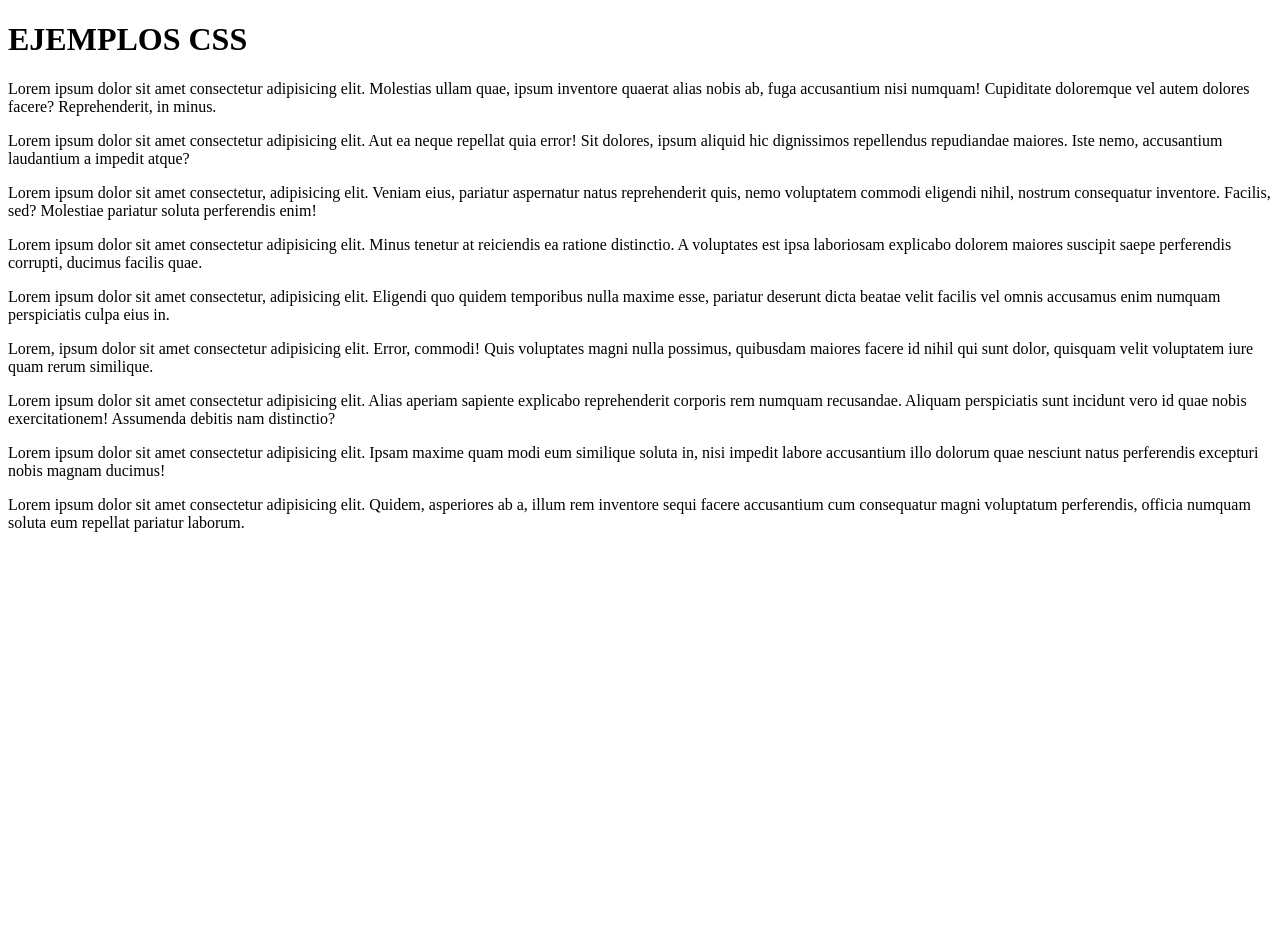
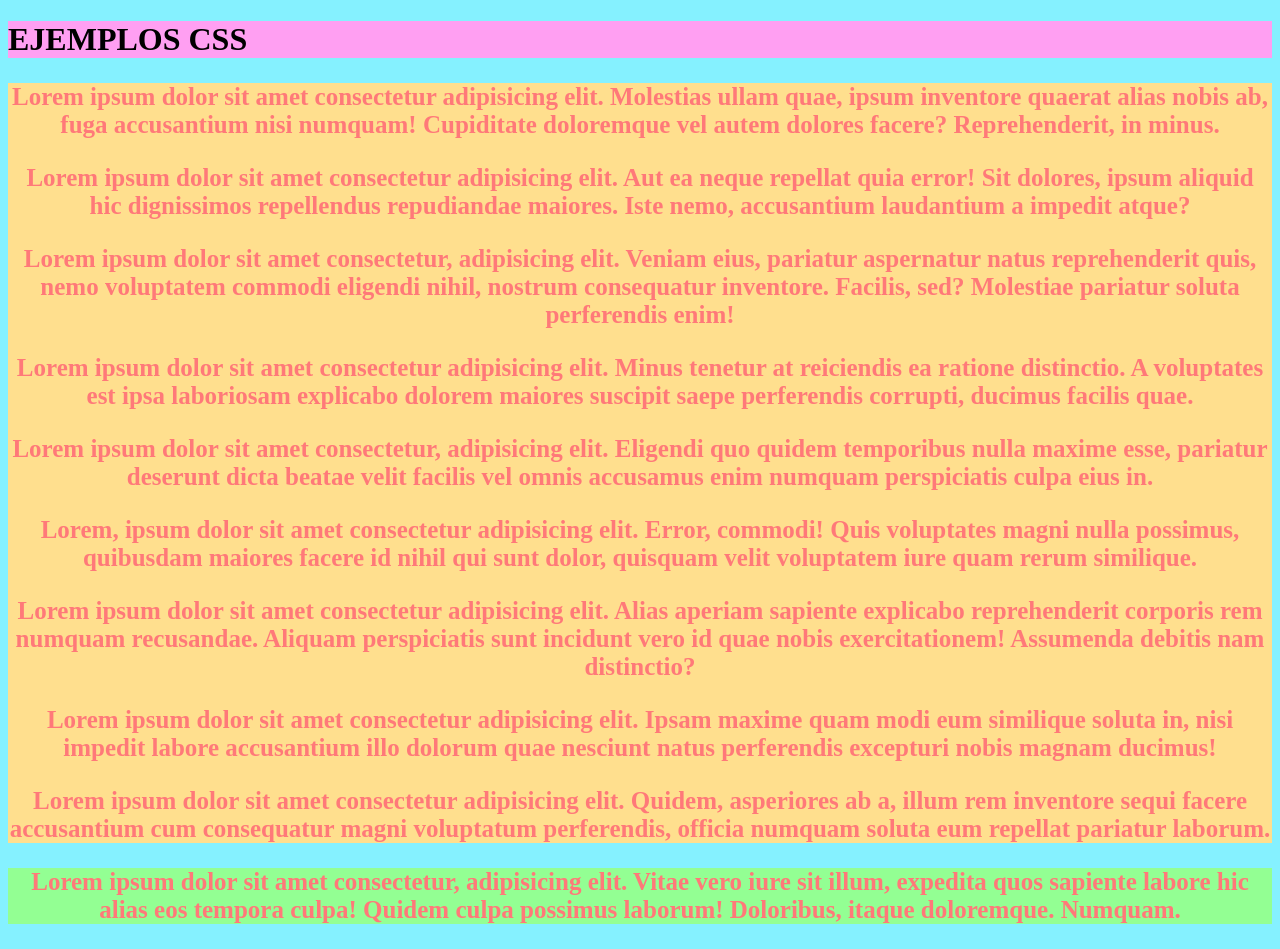
Before and after one commit to jhothinnan/clase-css, a plain HTML site: page index.html in a window 1280 px wide. Before the commit the page ends 800 px from the top, so only its background shows below. Drawn offline with Linux system fonts and the light colour scheme.

Commit message:
se añadieron estilos

```diff
--- /dev/null
+++ b/estilos.css
@@ -0,0 +1,20 @@
+p {
+    font-size: 25px;
+    font-family: "Lucida Handwriting";
+    font-weight: bold;
+    color:rgb(255, 121, 121);
+    text-align: center;
+
+}
+body {
+    background-color: rgb(133, 241, 255);
+}
+main{
+    background-color: rgb(255, 223, 142);
+}
+footer{
+    background-color: rgb(147, 255, 147);
+}
+header{
+    background-color: rgb(255, 159, 242);
+}
--- a/index.html
+++ b/index.html
@@ -4,6 +4,7 @@
     <meta charset="UTF-8">
     <meta name="viewport" content="width=device-width, initial-scale=1.0">
     <title>Document</title>
+    <link rel="stylesheet" href="estilos.css">
 </head>
 <body>
     <header>
@@ -46,7 +47,9 @@
 
     </main>
     <footer>
-
+        <p>
+            Lorem ipsum dolor sit amet consectetur, adipisicing elit. Vitae vero iure sit illum, expedita quos sapiente labore hic alias eos tempora culpa! Quidem culpa possimus laborum! Doloribus, itaque doloremque. Numquam.
+        </p>
     </footer>
 </body>
 </html>
```
